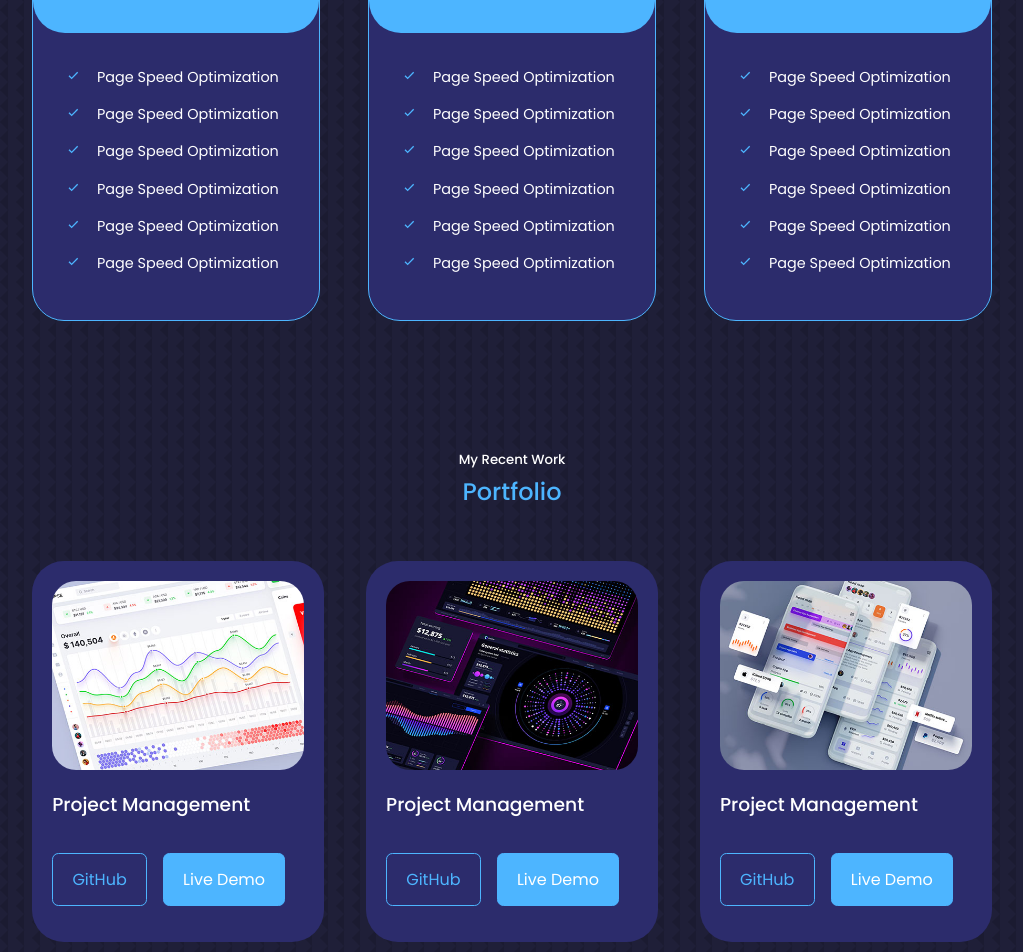
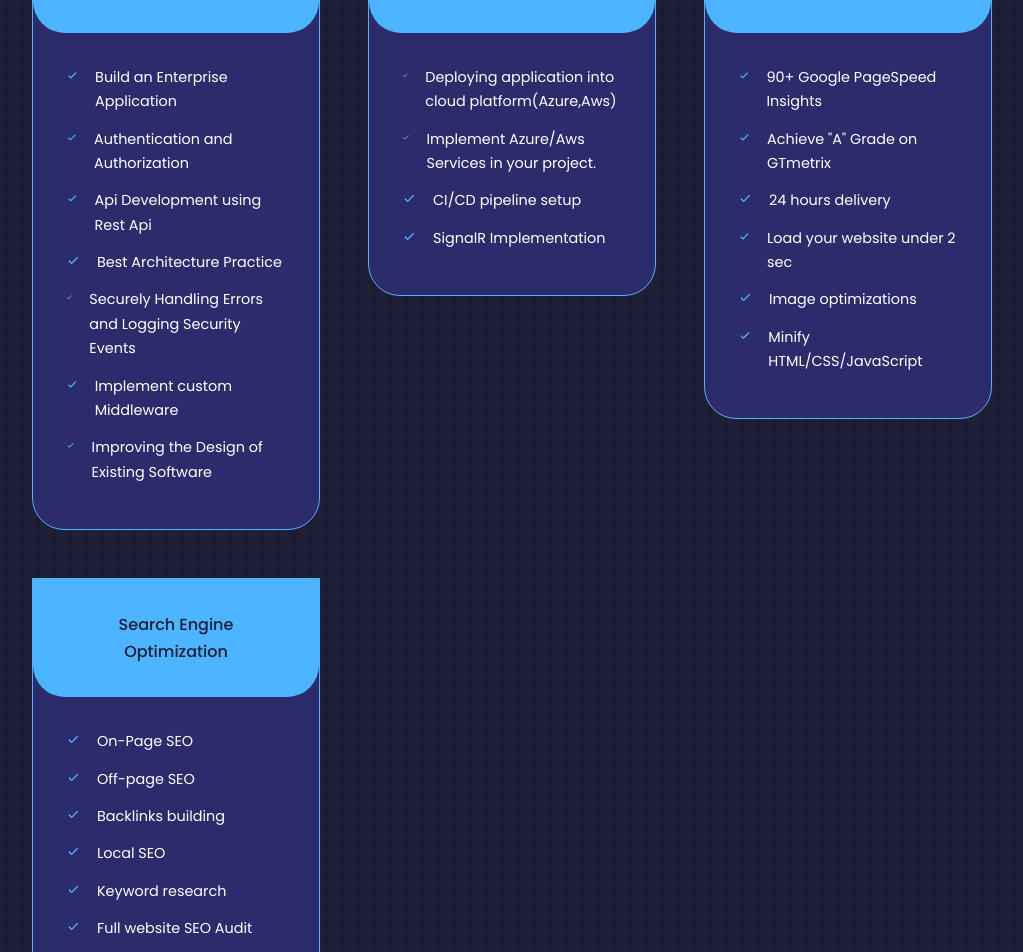
Before and after one commit to sumitra101/react-portfolio-website, a React (Create React App) app: page / in a window 1280 px wide. Shown: the part 2430-3382 px from the top of the page, without its empty margins (128-1151 px from the left). Built offline with nearby package versions, Linux system fonts and the light colour scheme.

Commit message:
update service section

```diff
--- a/src/components/contact/Contact.jsx
+++ b/src/components/contact/Contact.jsx
@@ -40,7 +40,7 @@ const Contact = () => {
                     <article className='contact__option'>
                         <RiMessengerLine className='contact__option-icon' />
                         <h4>Messenger</h4>
-                        <h5>Sumitra Khadka</h5>
+                        {/* <h5>Sumitra Khadka</h5> */}
                         <a href='https://m.me/sumitra.khadka.562' target='_blank'>
                             Send a Message
                         </a>
--- a/src/components/myservices/myservices.jsx
+++ b/src/components/myservices/myservices.jsx
@@ -1,6 +1,6 @@
-import React from 'react'
-import './myservices.css'
-import {BiCheck} from 'react-icons/bi'
+import React from 'react';
+import './myservices.css';
+import { BiCheck } from 'react-icons/bi';
 
 const myservices = () => {
     return (
@@ -8,65 +8,92 @@ const myservices = () => {
             <h5>What I Offer</h5>
             <h2>Services</h2>
             <div className='container services__container'>
-            <article className='service'>
+                {/* <article className='service'>
                     <div className='service__head'>
                         <h3>UI/UX Design</h3>
                     </div>
                     <ul className='service__list'>
                         <li>
-                        <BiCheck className='service__list-icon'/>
+                            <BiCheck className='service__list-icon' />
                             <p>Page Speed Optimization</p>
                         </li>
                         <li>
-                        <BiCheck className='service__list-icon'/>
+                            <BiCheck className='service__list-icon' />
                             <p>Page Speed Optimization</p>
                         </li>
                         <li>
-                        <BiCheck className='service__list-icon'/>
+                            <BiCheck className='service__list-icon' />
                             <p>Page Speed Optimization</p>
                         </li>
                         <li>
-                        <BiCheck className='service__list-icon'/>
+                            <BiCheck className='service__list-icon' />
                             <p>Page Speed Optimization</p>
                         </li>
                         <li>
-                        <BiCheck className='service__list-icon'/>
+                            <BiCheck className='service__list-icon' />
                             <p>Page Speed Optimization</p>
                         </li>
                         <li>
-                        <BiCheck className='service__list-icon'/>
+                            <BiCheck className='service__list-icon' />
                             <p>Page Speed Optimization</p>
+                        </li>
+                    </ul>
+                </article> */}
+                <article className='service'>
+                    <div className='service__head'>
+                        <h3>Full-Stack Development</h3>
+                    </div>
+                    <ul className='service__list'>
+                        <li>
+                            <BiCheck className='service__list-icon' />
+                            <p>Build an Enterprise Application</p>
+                        </li>
+                        <li>
+                            <BiCheck className='service__list-icon' />
+                            <p>Authentication and Authorization</p>
+                        </li>
+                        <li>
+                            <BiCheck className='service__list-icon' />
+                            <p>Api Development using Rest Api</p>
+                        </li>
+                        <li>
+                            <BiCheck className='service__list-icon' />
+                            <p>Best Architecture Practice</p>
+                        </li>
+                        <li>
+                            <BiCheck className='service__list-icon' />
+                            <p>Securely Handling Errors and Logging Security Events</p>
+                        </li>
+                        <li>
+                            <BiCheck className='service__list-icon' />
+                            <p>Implement custom Middleware</p>
+                        </li>
+                        <li>
+                            <BiCheck className='service__list-icon' />
+                            <p>Improving the Design of Existing Software</p>
                         </li>
                     </ul>
                 </article>
                 <article className='service'>
                     <div className='service__head'>
-                    <h3>Web Development</h3>
+                        <h3>Cloud Services</h3>
                     </div>
                     <ul className='service__list'>
                         <li>
-                        <BiCheck className='service__list-icon'/>
-                        <p>Page Speed Optimization</p>
+                            <BiCheck className='service__list-icon' />
+                            <p>Deploying application into cloud platform(Azure,Aws)</p>
                         </li>
                         <li>
-                        <BiCheck className='service__list-icon'/>
-                        <p>Page Speed Optimization</p>
+                            <BiCheck className='service__list-icon' />
+                            <p>Implement Azure/Aws Services in your project.</p>
                         </li>
                         <li>
-                        <BiCheck className='service__list-icon'/>
-                        <p>Page Speed Optimization</p>
+                            <BiCheck className='service__list-icon' />
+                            <p>CI/CD pipeline setup</p>
                         </li>
                         <li>
-                        <BiCheck className='service__list-icon'/>
-                        <p>Page Speed Optimization</p>
-                    </li>
-                    <li>
-                        <BiCheck className='service__list-icon'/>
-                        <p>Page Speed Optimization</p>
-                    </li>
-                    <li>
-                        <BiCheck className='service__list-icon'/>
-                        <p>Page Speed Optimization</p>
+                            <BiCheck className='service__list-icon' />
+                            <p>SignalR Implementation </p>
                         </li>
                     </ul>
                 </article>
@@ -76,35 +103,65 @@ const myservices = () => {
                     </div>
                     <ul className='service__list'>
                         <li>
-                        <BiCheck className='service__list-icon'/>
-                        <p>Page Speed Optimization</p>
+                            <BiCheck className='service__list-icon' />
+                            <p>90+ Google PageSpeed Insights</p>
                         </li>
                         <li>
-                        <BiCheck className='service__list-icon'/>
-                        <p>Page Speed Optimization</p>
+                            <BiCheck className='service__list-icon' />
+                            <p>Achieve "A" Grade on GTmetrix</p>
                         </li>
                         <li>
-                        <BiCheck className='service__list-icon'/>
-                        <p>Page Speed Optimization</p>
+                            <BiCheck className='service__list-icon' />
+                            <p>24 hours delivery</p>
                         </li>
                         <li>
-                        <BiCheck className='service__list-icon'/>
-                        <p>Page Speed Optimization</p>
+                            <BiCheck className='service__list-icon' />
+                            <p>Load your website under 2 sec</p>
                         </li>
                         <li>
-                        <BiCheck className='service__list-icon'/>
-                        <p>Page Speed Optimization</p>
+                            <BiCheck className='service__list-icon' />
+                            <p>Image optimizations</p>
                         </li>
                         <li>
-                        <BiCheck className='service__list-icon'/>
-                        <p>Page Speed Optimization</p>
+                            <BiCheck className='service__list-icon' />
+                            <p>Minify HTML/CSS/JavaScript</p>
+                        </li>
+                    </ul>
+                </article>
+                <article className='service'>
+                    <div className='service__head'>
+                        <h3>Search Engine Optimization</h3>
+                    </div>
+                    <ul className='service__list'>
+                        <li>
+                            <BiCheck className='service__list-icon' />
+                            <p>On-Page SEO</p>
+                        </li>
+                        <li>
+                            <BiCheck className='service__list-icon' />
+                            <p>Off-page SEO</p>
+                        </li>
+                        <li>
+                            <BiCheck className='service__list-icon' />
+                            <p>Backlinks building</p>
+                        </li>
+                        <li>
+                            <BiCheck className='service__list-icon' />
+                            <p>Local SEO</p>
+                        </li>
+                        <li>
+                            <BiCheck className='service__list-icon' />
+                            <p>Keyword research</p>
+                        </li>
+                        <li>
+                            <BiCheck className='service__list-icon' />
+                            <p>Full website SEO Audit</p>
                         </li>
                     </ul>
                 </article>
             </div>
         </section>
+    );
+};
 
-  )
-}
-
-export default myservices
+export default myservices;
```
Also changed, not shown: src/components/experience/experience.jsx (+21 -20 lines). Lines whose indentation alone changed are shown as unchanged.
